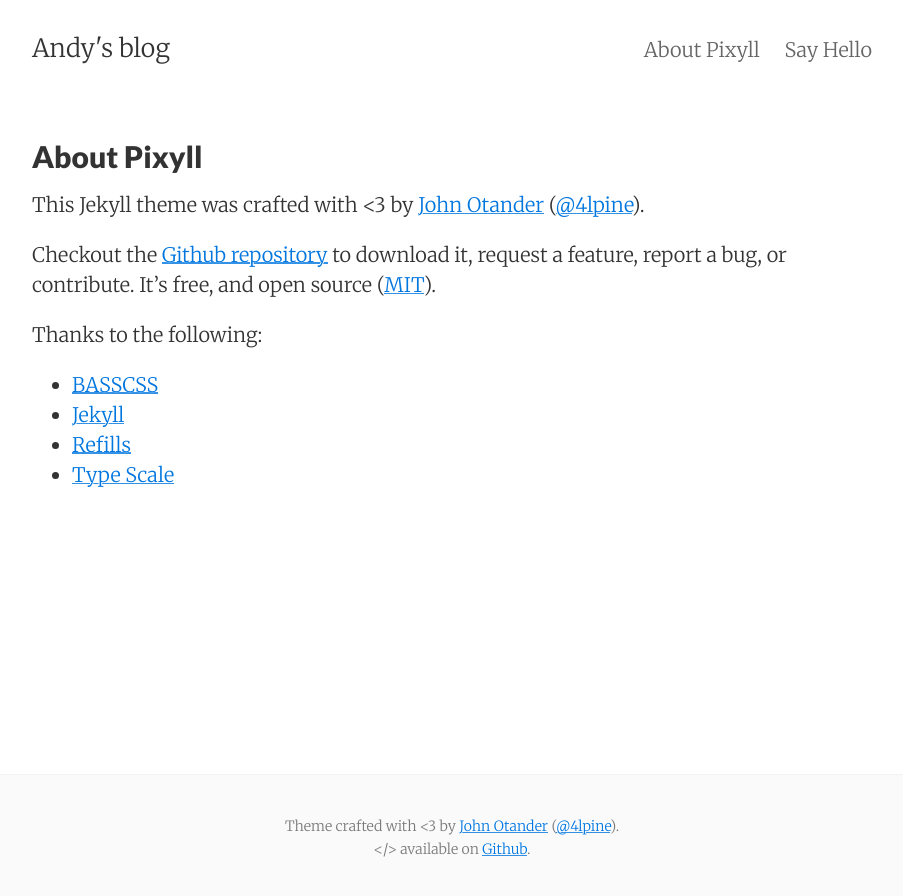
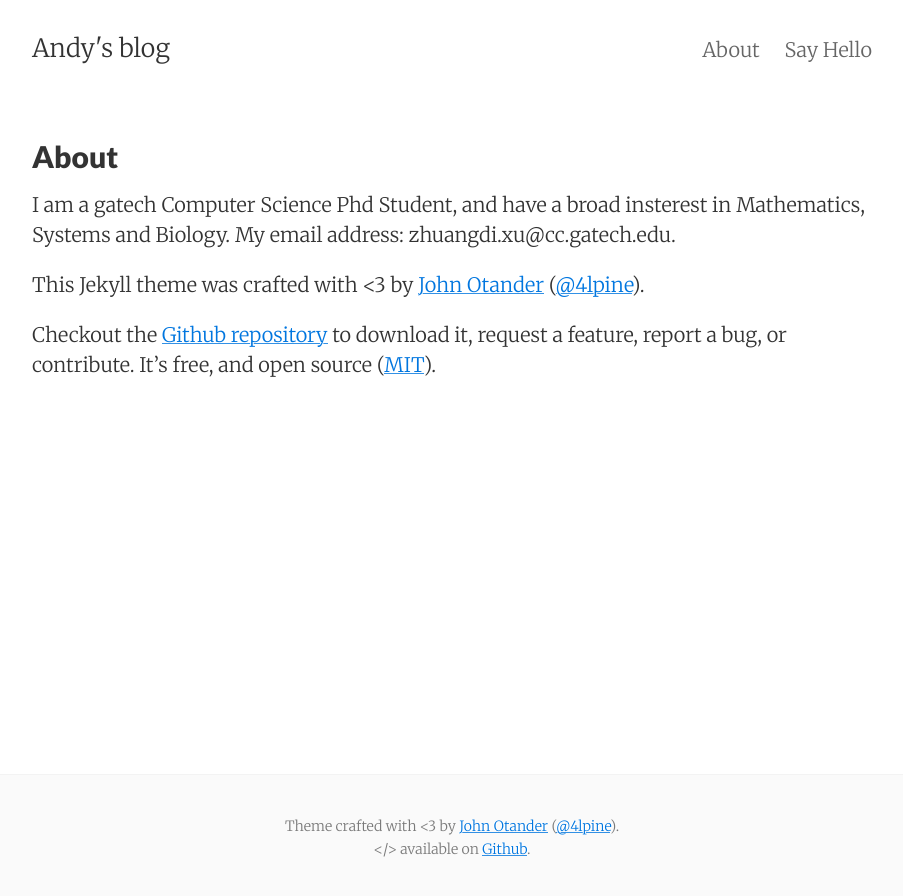
Before and after one commit to xzdandy/xzdandy.github, a Jekyll site: the page built from about.md, in a window 1280 px wide. Shown: the top 896 px of the page, without its empty margins (188-1091 px from the left). Built offline with Jekyll 4.4.1, drawn with Linux system fonts in a browser that asks for light colours.

Commit message:
about me

```diff
--- a/_config.yml
+++ b/_config.yml
@@ -1,6 +1,6 @@
 # Site settings
 title:       Andy's blog
-email:       xzdandy@gmail.com
+email:       zhuangdi.xu@cc.gatech.edu
 author:      Zhuangdi Xu, Andy
 description: "A blog to share!"
 baseurl:     ""
--- a/about.md
+++ b/about.md
@@ -1,9 +1,11 @@
 ---
 layout: page
-title: About Pixyll
+title: About
 permalink: /about/
 tags: about
 ---
+
+I am a gatech Computer Science Phd Student, and have a broad insterest in Mathematics, Systems and Biology. My email address: zhuangdi.xu@cc.gatech.edu.
 
 This Jekyll theme was crafted with <3 by [John Otander](http://johnotander.com)
 ([@4lpine](https://twitter.com/4lpine)).
@@ -11,10 +13,3 @@
 Checkout the [Github repository](https://github.com/johnotander/pixyll) to download it,
 request a feature, report a bug, or contribute. It's free, and open source
 ([MIT](http://opensource.org/licenses/MIT)).
-
-Thanks to the following:
-
-* [BASSCSS](http://basscss.com)
-* [Jekyll](http://jekyllrb.com)
-* [Refills](http://refills.bourbon.io/)
-* [Type Scale](http://type-scale.com/)
```
